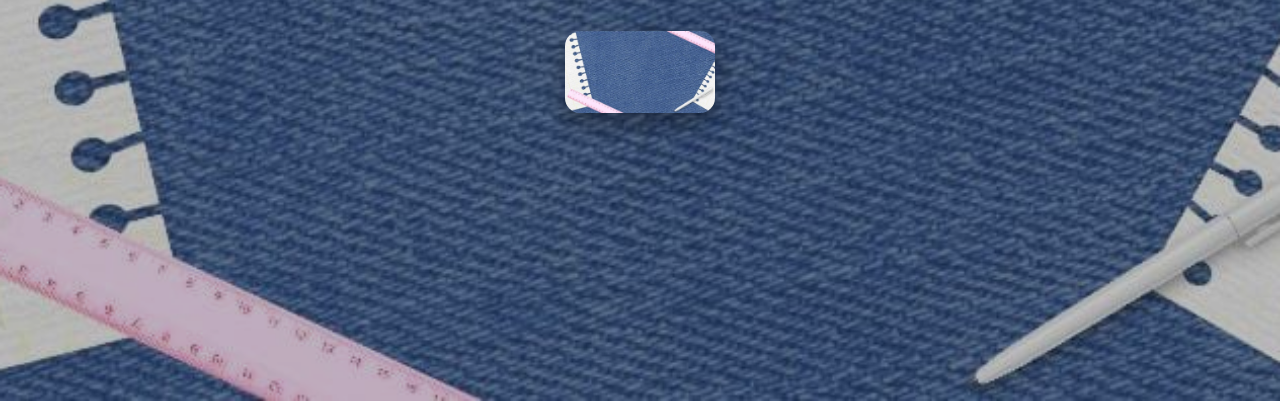
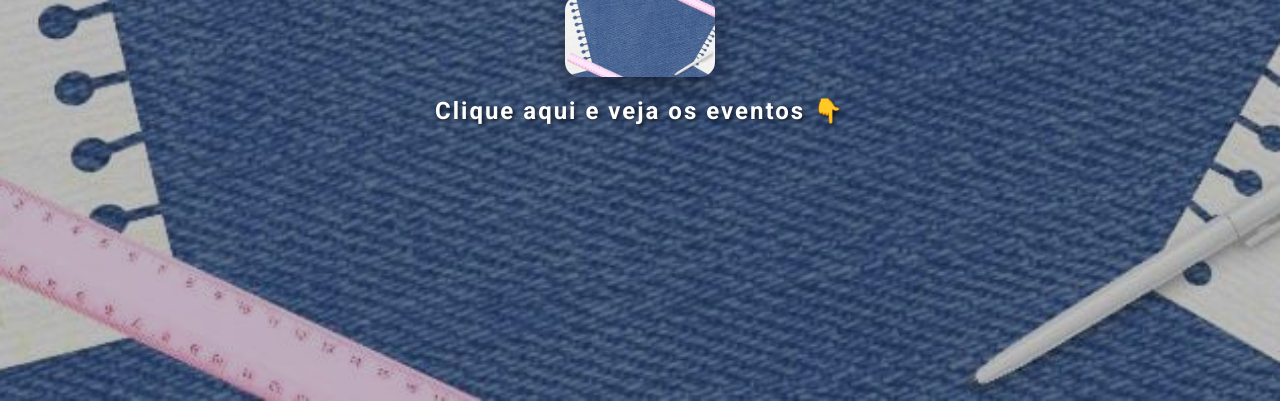
Before and after one commit to brenocsgamer4/Trabalho_Natielle, a plain HTML site: page index.html in a window 1280 px wide. Shown: the part 399-800 px from the top of the page. Drawn offline with Linux system fonts and the light colour scheme.

Commit message:
Update index.html

```diff
--- a/index.html
+++ b/index.html
@@ -12,6 +12,9 @@
         <a href="calendario.html" class="icone-link">
             <img src="img/image.png" alt="Imagem - Acessar Calendário">
         </a>
+        <p class="subtitulo-eventos">
+            Clique aqui e veja os eventos <span id="mao-animada">👇</span>
+        </p>
     </div>
 </body>
 </html>
```
